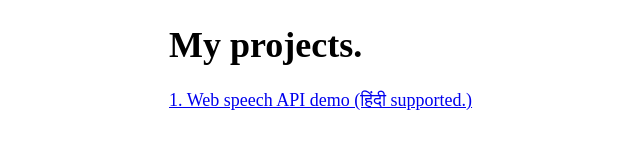
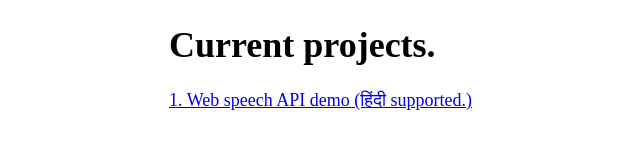
Before and after one commit to pteek/pteek.github.io, a plain HTML site: page index.html in a window 1280 px wide. Shown: the whole page, without its empty margins (171-811 px from the left). Drawn offline with Linux system fonts and the light colour scheme.

Commit message:
title change

```diff
--- a/index.html
+++ b/index.html
@@ -15,7 +15,7 @@
   </head>
 
   <body>
-    <h1>My projects.</h1>
+    <h1>Current projects.</h1>
     <a href="http://pteek.github.io/WebSpeechAPIdemo/">1. Web speech API demo (हिंदी supported.)</a>
   </body>
 </html>
```
